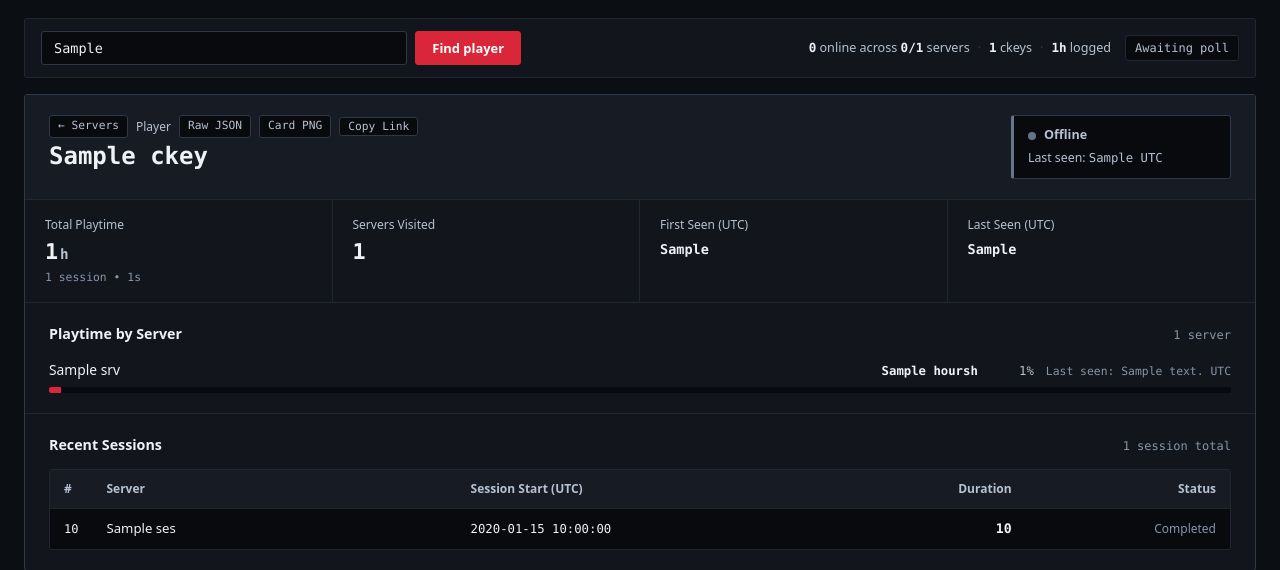
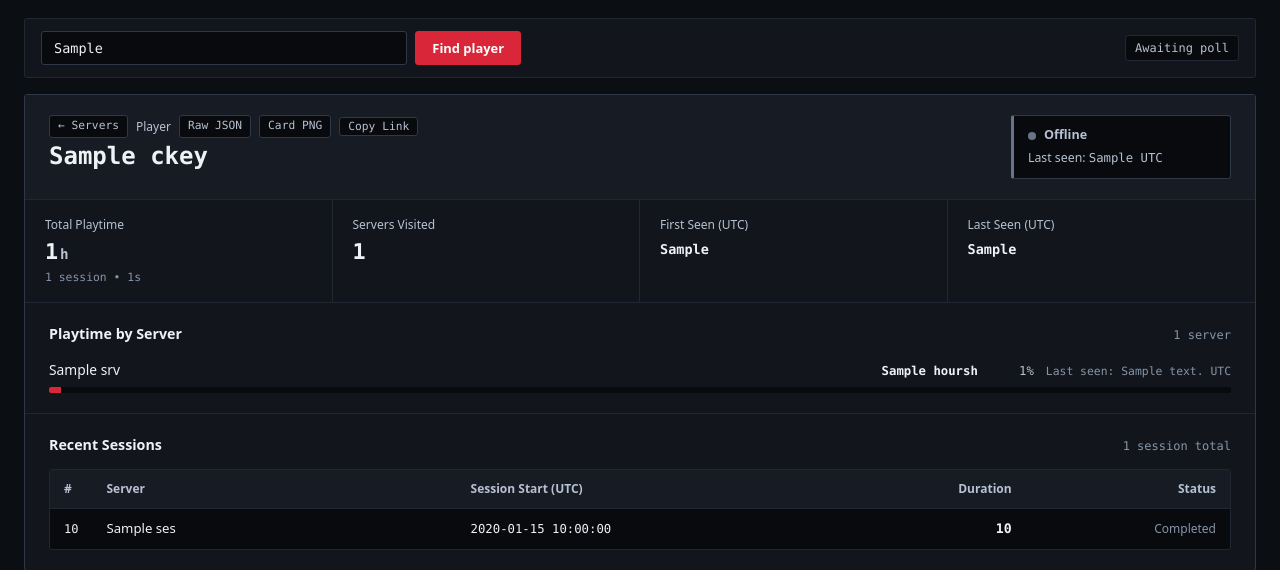
Before and after one commit to ImJustKisik/Hilleye, a FastAPI app: template web/templates/index.html in a window 1280 px wide. Shown: the part 62-632 px from the top of the page. Run offline with FastAPI, Linux system fonts and the light colour scheme; the template is opened without the code that fills it: most values are stand-ins (such as "Sample title", 1, 10 or a date in 2020); some libraries are stand-ins or nearby versions.

Commit message:
Simplify top command bar network summary

```diff
--- a/web/templates/index.html
+++ b/web/templates/index.html
@@ -24,10 +24,6 @@
 {% endblock %}
 
 {% block content %}
-{% set sum_online = summary.total_players_online if summary is defined and summary else 0 %}
-{% set sum_pop = summary.populated_servers if summary is defined and summary else 0 %}
-{% set sum_total = summary.total_servers if summary is defined and summary else (servers|length) %}
-{% set sum_topic = summary.topic_fresh_count if summary is defined and summary else 0 %}
 {% set sum_status = summary.collector_status if summary is defined and summary else 'idle' %}
 {% set sum_age = summary.poll_age_str if summary is defined and summary else None %}
 
@@ -77,27 +73,11 @@
     </form>
 
     <div class="network-summary" aria-label="Network summary">
-      <div class="summary-metrics">
-        <span class="summary-item">
-          <strong class="mono-val">{{ sum_online|comma }}</strong> online across
-          <strong class="mono-val">{{ sum_pop|comma }}/{{ sum_total|comma }}</strong> servers
-        </span>
-        {% if overview %}
-        <span class="sep" aria-hidden="true">&middot;</span>
-        <span class="summary-item">
-          <strong class="mono-val">{{ overview.total_players|comma }}</strong> ckeys
-        </span>
-        <span class="sep" aria-hidden="true">&middot;</span>
-        <span class="summary-item">
-          <strong class="mono-val">{{ overview.total_hours|comma }}h</strong> logged
-        </span>
-        {% endif %}
-      </div>
       <div class="summary-freshness">
         {% if sum_status == 'degraded' %}
         <span class="freshness-pill is-degraded mono-val">Degraded{% if sum_age %} &middot; {{ sum_age }}{% endif %}</span>
         {% elif sum_age %}
-        <span class="freshness-pill mono-val">Updated {{ sum_age }} &middot; {{ sum_topic }}/{{ sum_total }} Topic</span>
+        <span class="freshness-pill mono-val">Updated {{ sum_age }}</span>
         {% else %}
         <span class="freshness-pill mono-val">Awaiting poll</span>
         {% endif %}
```
Also changed, not shown: tests/test_web_fixes.py (+1 -2 lines).
